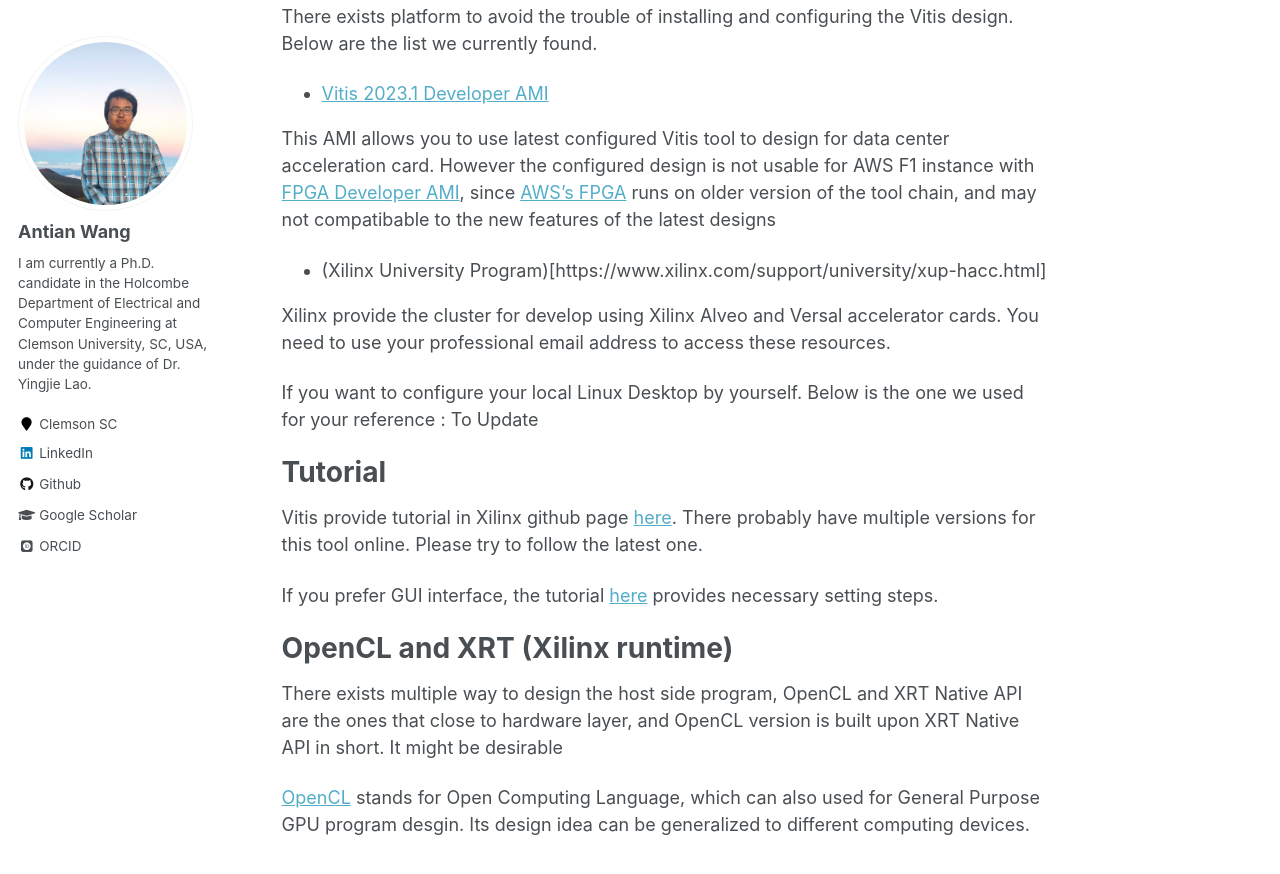
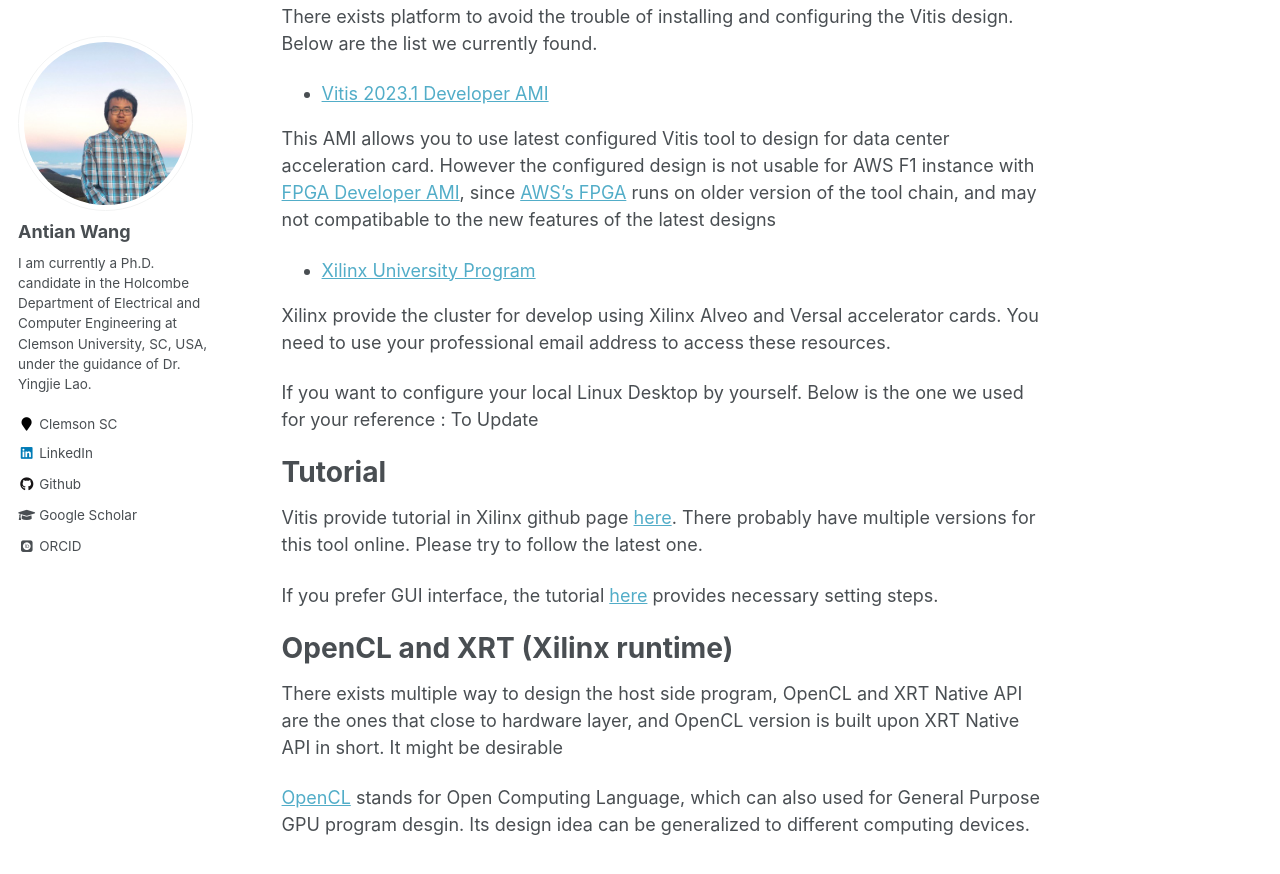
Before and after one commit to wangantian/wangantian.github.io, a Jekyll site: the page built from _resources/vitis_usage.md, in a window 1280 px wide and 900 px high, scrolled down 414 px. Shown: the top 874 px of the window. Built offline with Jekyll 4.4.1, drawn with Linux system fonts in a browser that asks for light colours; some web fonts are replaced.

Commit message:
Update vitis_usage.md

```diff
--- a/_resources/vitis_usage.md
+++ b/_resources/vitis_usage.md
@@ -14,7 +14,7 @@ There exists platform to avoid the trouble of installing and configuring the Vit
 * [Vitis 2023.1 Developer AMI](https://aws.amazon.com/marketplace/pp/prodview-hxbanceez6tso)
 
 This AMI allows you to use latest configured Vitis tool to design for data center acceleration card. However the configured design is not usable for AWS F1 instance with [FPGA Developer AMI](https://aws.amazon.com/marketplace/pp/prodview-gimv3gqbpe57k), since [AWS's FPGA](https://github.com/aws/aws-fpga) runs on older version of the tool chain, and may not compatibable to the new features of the latest designs
-* (Xilinx University Program)[https://www.xilinx.com/support/university/xup-hacc.html]
+* [Xilinx University Program](https://www.xilinx.com/support/university/xup-hacc.html)
 
 Xilinx provide the cluster for develop using Xilinx Alveo and Versal accelerator cards. You need to use your professional email address to access these resources.
 
```
